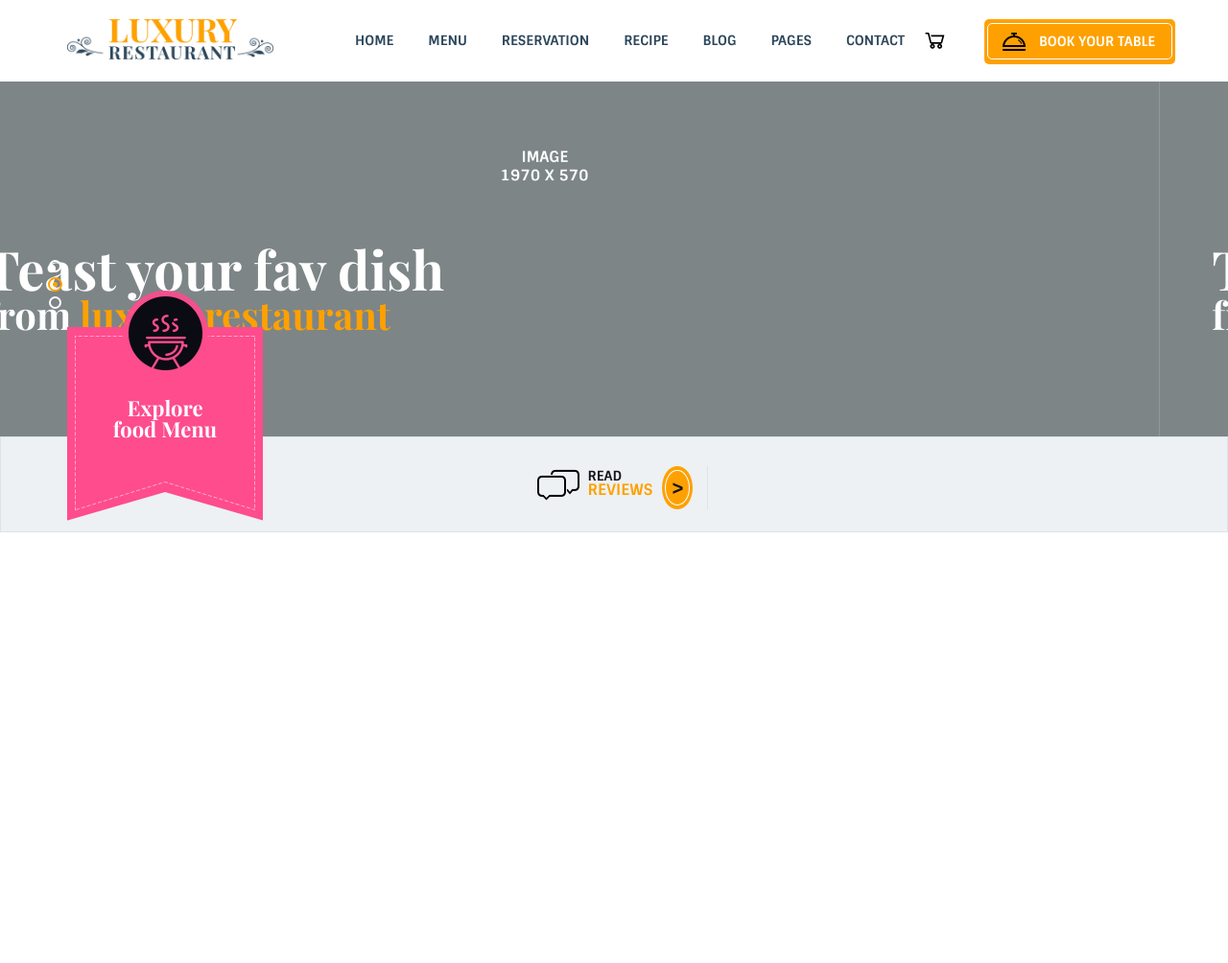
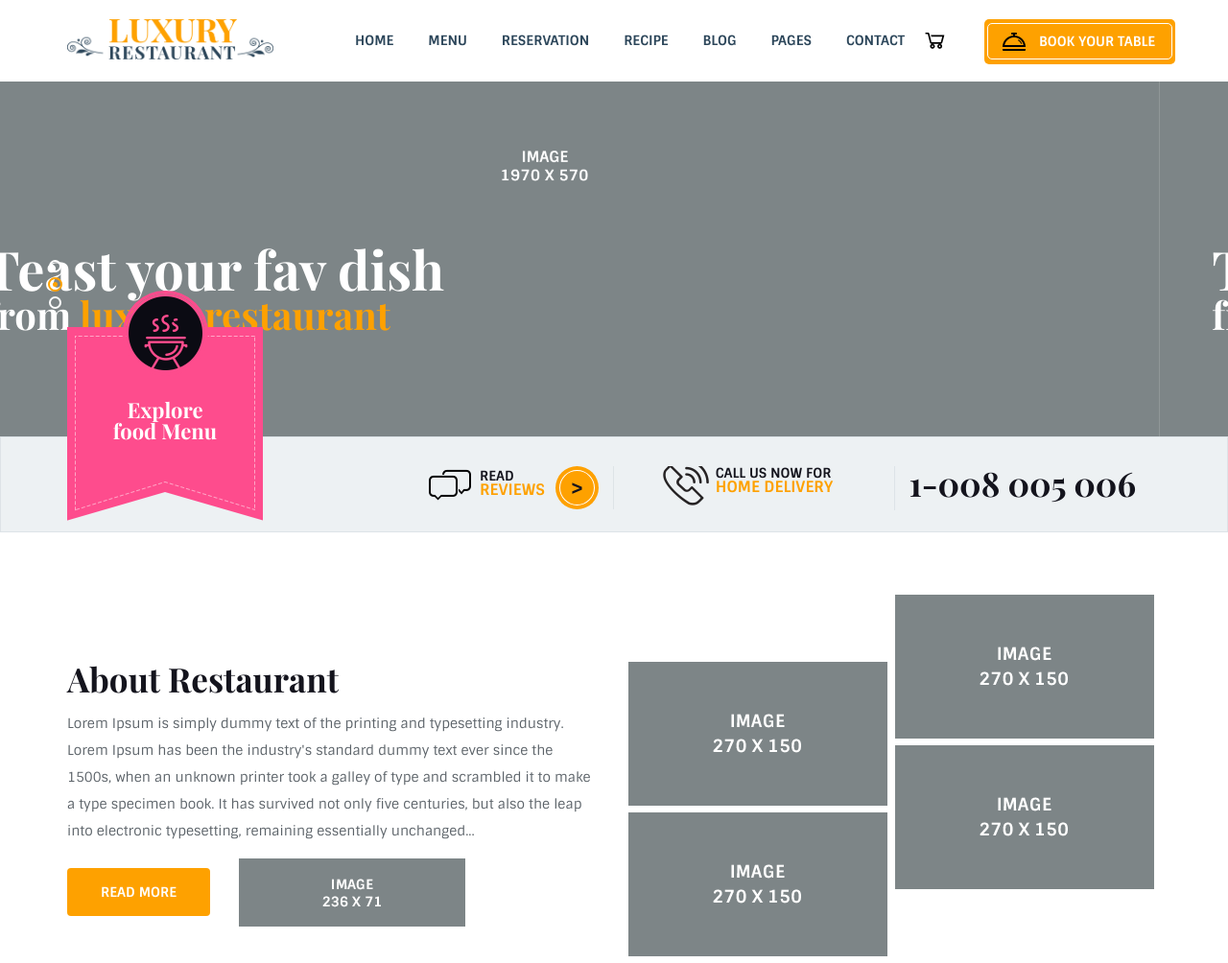
Before and after one commit to JulianaBasilio/luxury-restaurant, a website: page index.html in a window 1280 px wide. Shown: the whole page at 96% size. Before the commit the page ends 800 px from the top, so only its background shows below. Drawn offline with Linux system fonts and the light colour scheme.

Commit message:
inclusão da seção about

```diff
--- a/index.html
+++ b/index.html
@@ -48,11 +48,11 @@
                                 <a href="">Contact</a>
                             </li>
                             <li>
-                                <a href="shopping-cart.html" class="menu__cart"></a>
+                                <a href="#" class="menu__cart"></a>
                             </li>
                         </ul>
 
-                        <a href="" class="menu__book-table">
+                        <a href="#" class="menu__book-table">
                             <span>Book your Table</span>
                         </a>
                     </nav>
@@ -111,7 +111,7 @@
         <section class="middle-bar">
             <div class="container">
                 <div class="row">
-                    <div class="col-xs-5">
+                    <div class="col-xs-4">
                        <div class="pink-label">
                            <img src="img/black-circle-icon.png" alt="icon of a pan">
                            <p>Explore <p>food Menu</p></p>
@@ -128,9 +128,56 @@
                         </div>
                     </div>
 
+                    <div class="col-xs-3 middle-bar__col2">
+                        <div class="flex-box flex-vert-align">
+                            <p class="phone-icon">CALL US NOW FOR <br><span class="orange">HOME DELIVERY</span></p>
+                        </div>
+                    </div>
+
+                    <div class="col-xs-3 middle-bar__col3">
+                        <div class="flex-box flex-vert-align">
+                            <p>1-008 005 006</p>
+                        </div>
+                    </div>
+
                 </div>
             </div>
         </section>
+
+        <section class="about">
+            <div class="container">
+                <div class="row">
+                    <div class="col-xs-12 col-sm-6">
+                        <h2>About Restaurant</h2>
+                        <p>Lorem Ipsum is simply dummy text of the printing and typesetting industry. Lorem Ipsum has been the industry's standard dummy
+                            text ever since the 1500s, when an unknown printer took a galley of type and
+                            scrambled it to make a type specimen book. It has survived not only five centuries, but also the leap into
+                            electronic typesetting, remaining essentially unchanged...
+                        </p>
+
+                        <a href="#" class="btn btn-default">READ MORE</a>
+                        <img src="img/image-236x71.png" alt="">
+                    </div>
+
+                    <div class="col-xs-12 col-sm-6 flex-box">
+                        <div class="img-block">
+                            <img src="img/image-270x150.png" alt="">
+                            <img src="img/image-270x150.png" alt="">
+                        </div>
+                        <div>
+                            <img src="img/image-270x150.png" alt="">
+                            <img src="img/image-270x150.png" alt="">
+                        </div>
+
+                    </div>
+                </div>
+            </div>
+        </section>
+
+        <section class="special">
+
+        </section>
+
     </main>
 
     <script src="js/jquery-3.3.1.min.js"></script>
--- a/src/scss/style.scss
+++ b/src/scss/style.scss
@@ -12,8 +12,23 @@ body {
 h2 {
     font-family: 'Playfair Bold';
     font-size: 35px;
+    color: #14141d;
+    margin-bottom: 15px;
 }
 
+p {
+    font-family: 'Sintony';
+    line-height: 2;
+    margin-bottom: 15px;
+}
+
+.btn-default {
+    background-color: #fea100;
+    color: #fff;
+    font-family: 'Sintony Bold';
+    border: none;
+    padding: 15px 35px;
+}
 .orange {
     color: #fea100;
 }
@@ -177,7 +192,6 @@ h2 {
 }
 
 /* MAIN */
-
 .middle-bar {
     background: #edf1f3;
     height: 100px;
@@ -187,23 +201,50 @@ h2 {
     color: #14141d;
     border: 1px solid #dde3e7;
 
+    p {
+        line-height: 1;
+        font-family: 'Sintony Bold';
+        margin-bottom: 0;
+    }
+
     .orange {
         font-size: 16px;
     }
 }
 .middle-bar__col1 {
     border-right: 1px solid #dde3e7;
+    padding: 0;
 
     .message-icon {
         background: url(../../img/message-icon.png) no-repeat 0px -7px;
         width: 124px;
         height: 40px;
         padding-left: 55px;
+
+
     }
 
     .orange-button {
         margin-left: 10px;
     }
+}
+
+.middle-bar__col2 {
+    border-right: 1px solid #dde3e7;
+
+    .phone-icon {
+        background: url(../../img/phone-icon.png) no-repeat 0px -7px;
+        width: 190px;
+        height: 46px;
+        padding-left: 55px;
+        margin: 0 auto;
+    }
+}
+
+.middle-bar__col3 p {
+    font-size: 35px;
+    text-align: center;
+    font-family: 'Playfair Bold';
 }
 
 .pink-label {
@@ -214,7 +255,9 @@ h2 {
     margin-top: -145px;
     color: #fff;
     font-size: 22px;
-    font-family: 'Playfair Bold';
+    p {
+        font-family: 'Playfair Bold';
+    }
 
     img {
         border: 3px solid #fe4c8d;
@@ -223,3 +266,26 @@ h2 {
         margin-bottom: 20px;
     }
 }
+
+/*ABOUT*/
+.about {
+    margin-top: 65px;
+
+    h2 {
+        margin-top: 70px;
+    }
+
+    img {
+        margin-bottom: 5px;
+    }
+
+    .btn-default {
+        float: left;
+        margin-right: 30px;
+        margin-top: 10px;
+    }
+
+    .img-block {
+        margin-top: 70px;
+    }
+}
```
Also changed, not shown: css/style.css, css/style.min.css.
